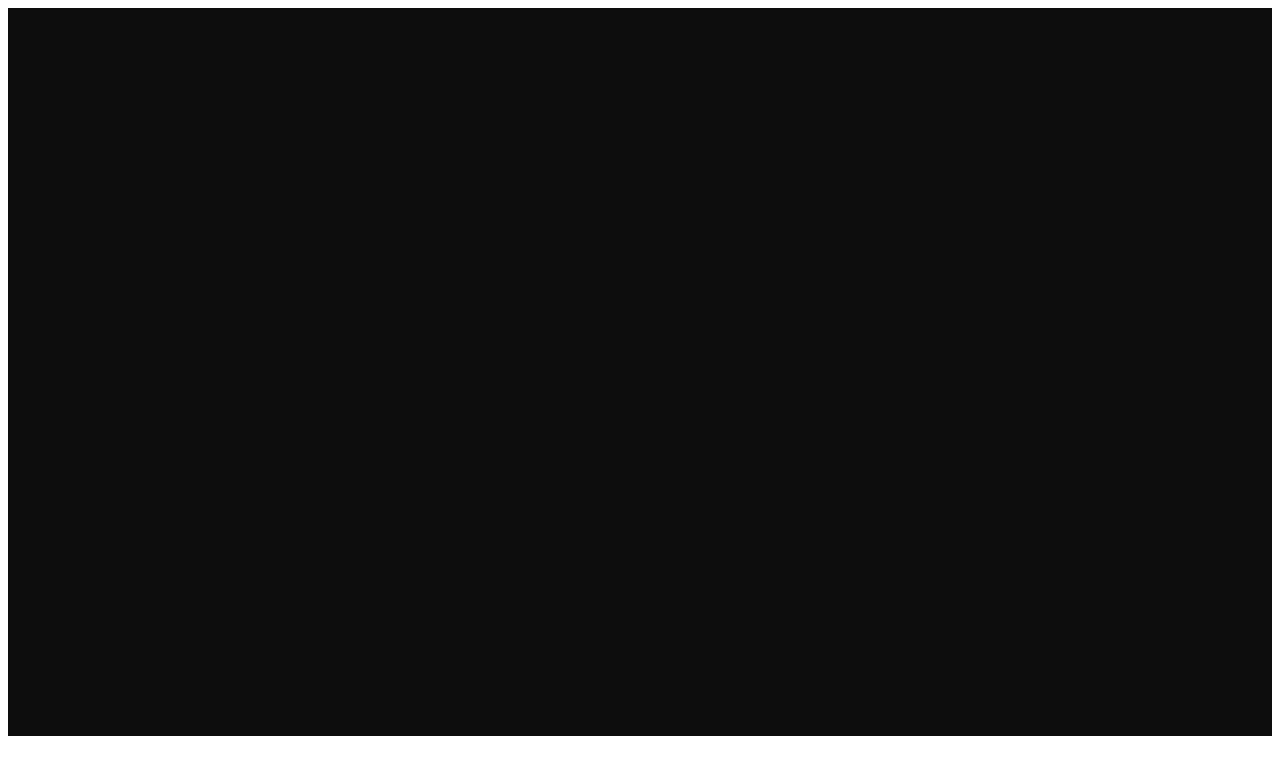
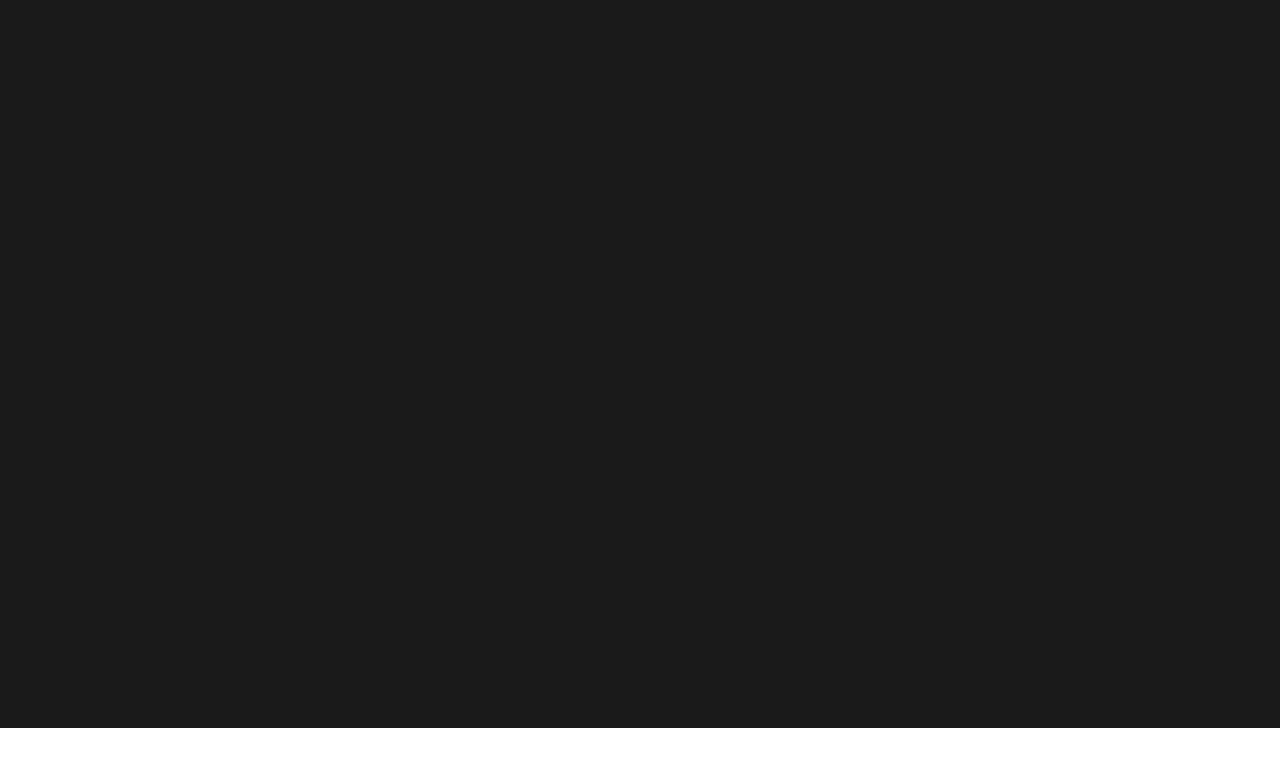
Before and after one commit to AbdullaAlHarun/audiophile-e-commerce-website, a plain HTML site: page checkout.html in a window 1280 px wide. Drawn offline with Linux system fonts and the light colour scheme.

Commit message:
add css file

```diff
--- a/css/styles.css
+++ b/css/styles.css
@@ -1,39 +1,56 @@
-*{
+:root {
+    --primary: #D87D4A;
+    --secondary: #101010;
+    --tertiary: #F1F1F1;
+    --quaternary: #FAFAFA;
+    --primary-lighter: #fbaf85;
+}
+* {
     box-sizing: border-box;
 }
-
-body{
+body {
     font-family: 'Manrope', sans-serif;
+    margin: 0;
     min-height: 100vh;
 }
-
 .inner-container {
-    max-height: 1100px;
+    max-width: 1110px;
     height: 100%;
-    margin:0 auto;
+    margin: 0 auto;
+}
+.out-container {
+    background-color: #191919;
+    height: 728px;
+}
+.hero-banner-section {
+    background-image: url("../assets/home/mobile/image-header.jpg");
+    background-repeat: no-repeat;
     background-size: contain;
-    background-size: cover;
-    background-repeat: no-repeat;
+    background-position: center;
 }
 
-.out-container {
-    background-color: #0E0E0E;
-    height: 728px;
+/* Small (sm) */
+@media (min-width: 640px) {
 }
-
-
-
-
-
-
-@media only screen and (max-width: 767px) {
-    /* Your CSS styles for small screens go here */
-  }
-
-@media only screen and (max-width: 767px) {
-/* Your CSS styles for small screens go here */
+/* Medium (md) */
+@media (min-width: 768px) {
+    /* Your styles for the medium breakpoint here */
+    .hero-banner-section {
+        background-image: url("../assets/home/tablet/image-header.jpg");
+    }
 }
-
-@media only screen and (min-width: 1024px) and (max-width: 1365px) {
-    /* Your CSS styles for small desktop screens go here */
-  }
+/* Large (lg) */
+@media (min-width: 1024px) {
+    /* Your styles for the large breakpoint here */
+}
+/* Extra Large (xl) */
+@media (min-width: 1280px) {
+    /* Your styles for the extra large breakpoint here */
+    .hero-banner-section {
+        background-image: url("../assets/home/desktop/image-hero.jpg");
+    }
+}
+/* 2XL (2xl) */
+@media (min-width: 1536px) {
+    /* Your styles for the 2XL breakpoint here */
+}
```
